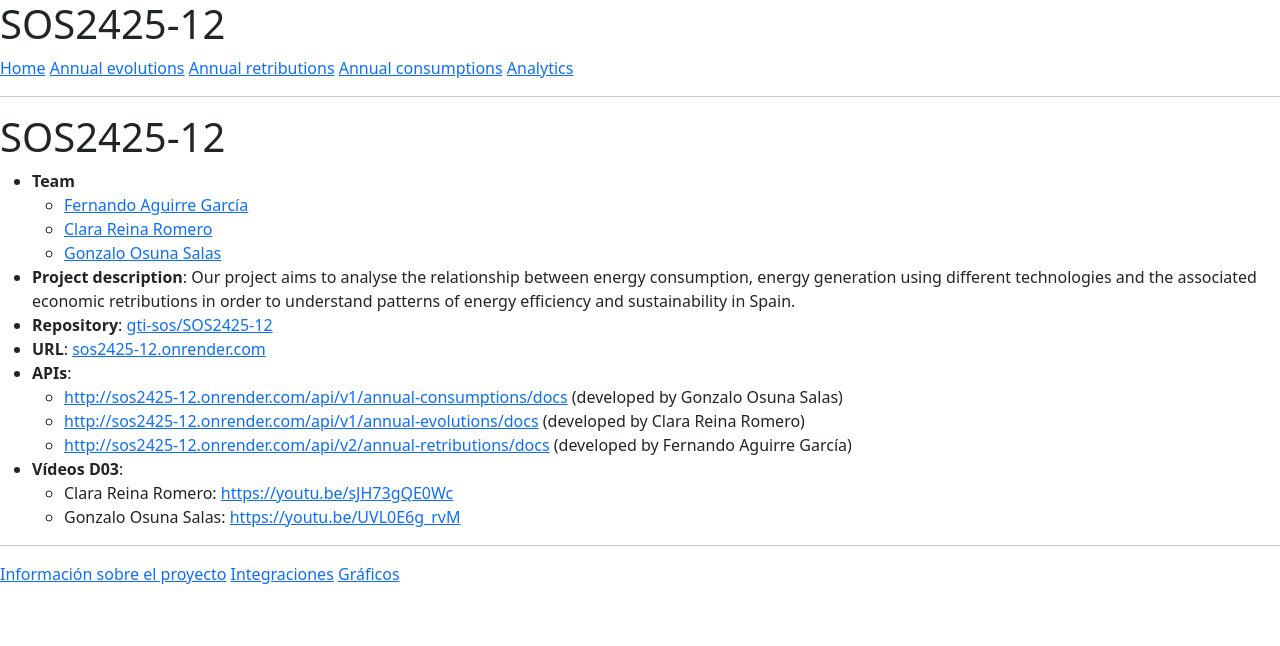
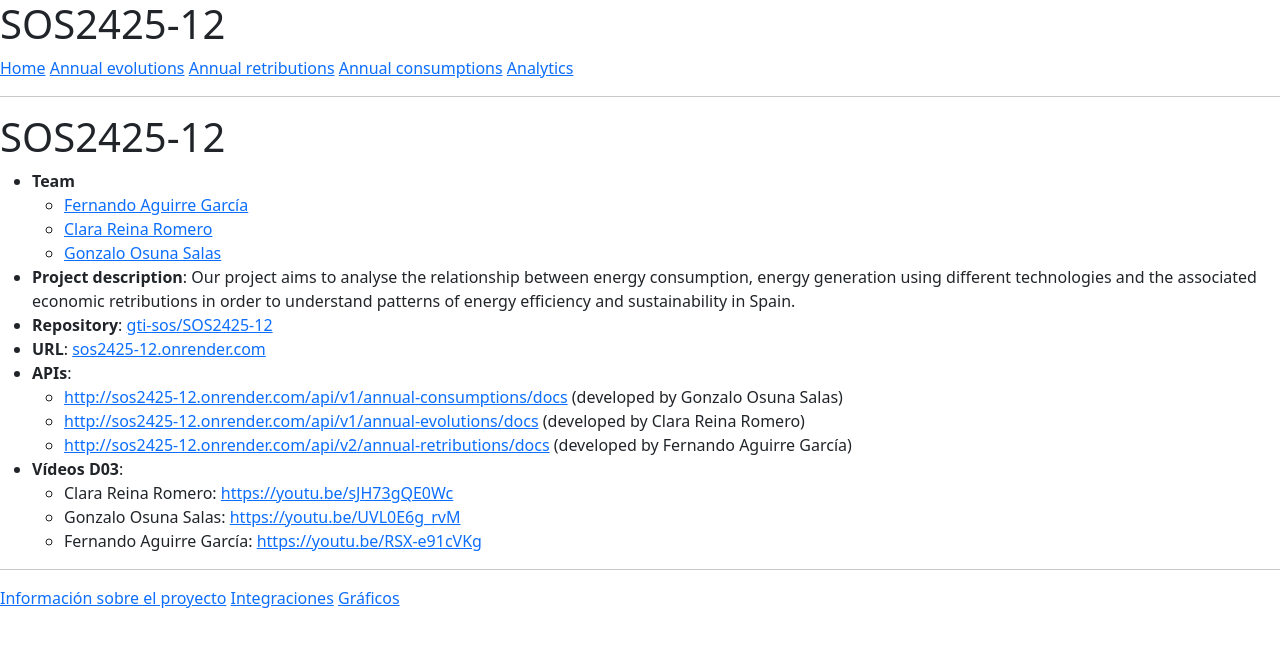
Before and after one commit to gti-sos/SOS2425-12, a SvelteKit app in the folder src/front/: page /about in a window 1280 px wide. Shown: the top 646 px of the page. Built offline with nearby package versions, Linux system fonts and the light colour scheme.

Commit message:
:fire: Done

```diff
--- a/src/front/src/routes/about/+page.svelte
+++ b/src/front/src/routes/about/+page.svelte
@@ -28,6 +28,8 @@
         <ul>
             <li>Clara Reina Romero: <a href="https://youtu.be/sJH73gQE0Wc">https://youtu.be/sJH73gQE0Wc</a></li>
             <li>Gonzalo Osuna Salas: <a href="https://youtu.be/UVL0E6g_rvM">https://youtu.be/UVL0E6g_rvM</a></li>
+            <li>Fernando Aguirre García: <a href="https://youtu.be/RSX-e91cVKg">https://youtu.be/RSX-e91cVKg</a></li>
+
         </ul>
     </li>
 </ul>
```
